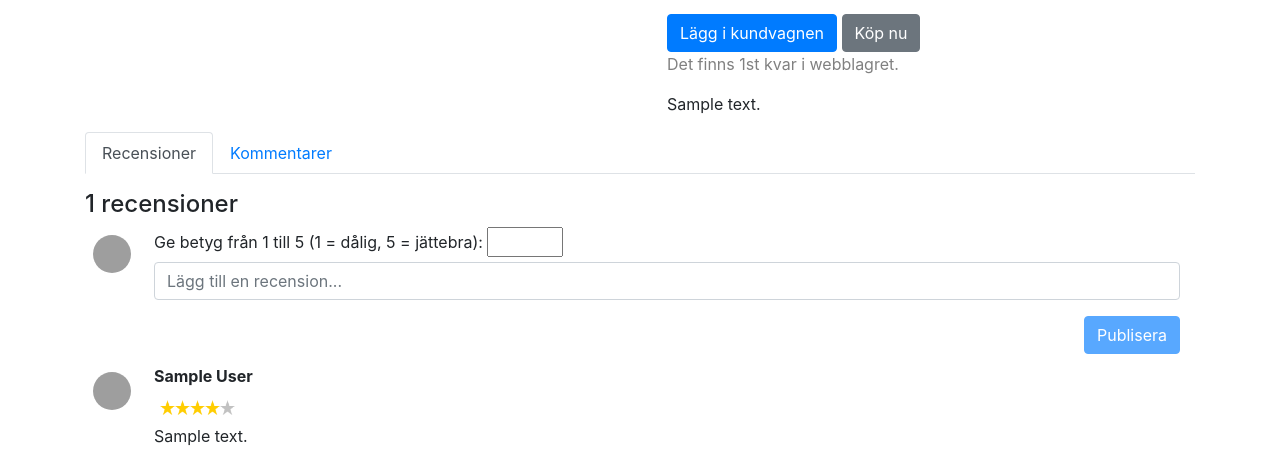
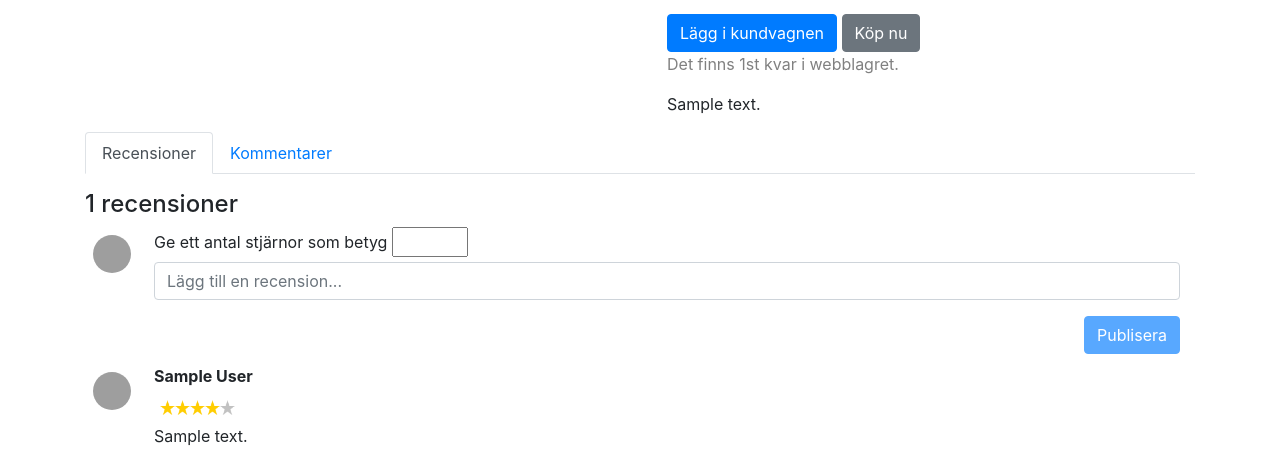
Before and after one commit to Aleman778/Elshoppen-Project, a PHP site: page /product/details/index.php?id=1 in a window 1280 px wide, after a click on "Recensioner". Shown: the part 261-717 px from the top of the page. Run offline with PHP 8.4, Linux system fonts and the light colour scheme; the visitor is signed in with stand-in values (Sample User, id 1); tables that the repository leaves empty hold one stand-in row (values such as "Sample post"); grey boxes are pictures that could not be loaded.

Commit message:
minimal update review

```diff
--- a/product/details/index.php
+++ b/product/details/index.php
@@ -127,7 +127,7 @@
                                 <div class="row">
                                     <img src="<?php echo get_gravatar($email, 38); ?>" class="rounded-circle m-2" width="38" height="38" style="margin-top:5px;">
                                     <div class="col-lg form-group">
-                                        <label for="rating">Ge betyg från 1 till 5 (1 = dålig, 5 = jättebra):</label>
+                                        <label for="rating">Ge ett antal stjärnor som betyg</label>
                                         <input type="number" id="rating" min="1" max="5">
                                         <textarea style="resize: none;" class="form-control" id="review-msg" rows="1" maxlength="500" placeholder="Lägg till en recension..."></textarea>
                                     </div>
```
